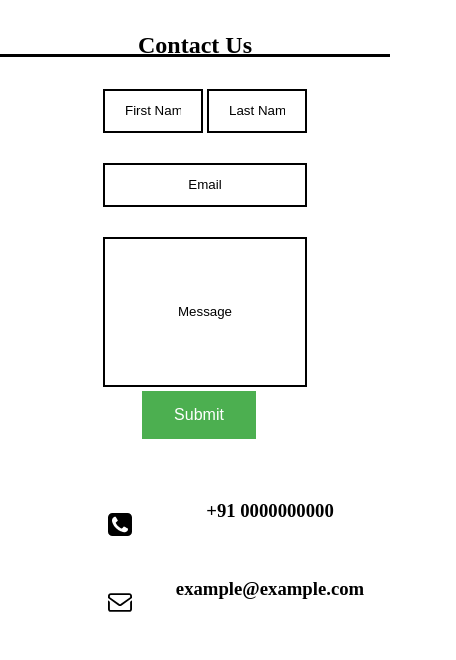
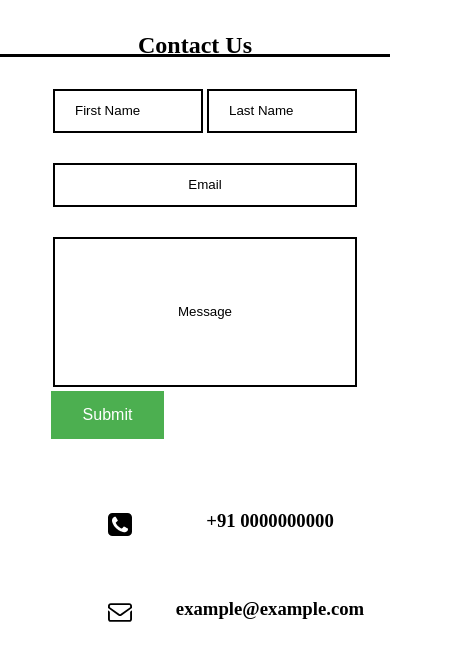
Before and after one commit to Mohandasveena98/website-ppc, a plain HTML site: page contact.html in a window 390 px wide. Shown: the part 188-848 px from the top of the page, 456 px wide, since content can reach past the window. Drawn offline with Linux system fonts and the light colour scheme.

Commit message:
finally1

```diff
--- a/con-style.css
+++ b/con-style.css
@@ -147,7 +147,7 @@ ul li a.active{
 	text-align: center;
 
 }
-.contact .input button{
+.contact button{
 	background-color: #4CAF50;
   border: none;
   color: white;
@@ -219,19 +219,19 @@ ul li a.active{
 
 		align-items: center;
 		top: 0px;
-		width: 100%;
+
 		text-align: center;
 	}
 	.contact h1{
 		position: relative;
-		top:30px;
+		top:60px;
 
 	}
     .contact .input{
 		position: relative;
 		background-color: white;
 
-		top: 20px;
+		top: 50px;
 		width: 100%;
 
 	}
@@ -261,9 +261,10 @@ ul li a.active{
 
 
 	}
-	 .contact .input button{
+	 .contact .input button {
+		 position: relative;
 
-		text-align: center;
+
 	}
 
 	.contact h3{
@@ -280,12 +281,7 @@ ul li a.active{
 	}
 }
 
- @media (max-width: 607px)  {
-	.contact .input button{
 
-		margin-left: 40%;
-	}
-}
 @media (max-width: 450px)  {
 	.contact .input{
 		top: 0;
@@ -293,39 +289,17 @@ ul li a.active{
 	.contact #cont{
 		top: 0;
 	}
-	.contact .input #fn{
 
 
-		width: 100px;
-		height: 15px;
-	}
-	.contact .input #ln{
-
-
-		width: 100px;
-		height: 15px;
-	}
-	.contact .input #email{
-
-		width: 204px;
-		height: 15px;
-
-	}
-	.contact .input #ta{
-
-		width: 204px;
-		height: 150px;
-
-
-	}
 	.contact .input button{
-
-		margin-left: 33%;
+		text-align: center;
+	margin-left: 5px;
+		top: 0;
 	}
 	.contact h3{
 
 		top: 0;
-		margin-top: -40px;
+		margin-top: -30px;
 
 	}
 	 .contact img{
```
